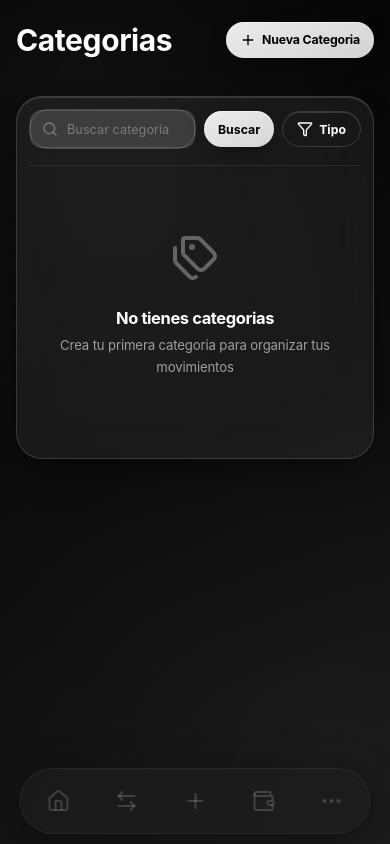
After one commit to jacoboarriaga/Gastari, a Flask app: page /categories/ in a window 390 px wide. The commit adds this page. Run offline with Flask 3, Linux system fonts and the light colour scheme; the visitor is signed in with stand-in values (Sample User, id 1); data that the repository does not hold is empty.

Commit message:
Liquid Glass monocromo para mobile + categorias gestionables

```diff
--- a/app/__init__.py
+++ b/app/__init__.py
@@ -32,6 +32,7 @@ def create_app(config_name="default"):
         reports_bp,
         debts_bp,
         budgets_bp,
+        categories_bp,
         settings_bp,
         api_bp,
     )
@@ -43,6 +44,7 @@ def create_app(config_name="default"):
     app.register_blueprint(reports_bp, url_prefix="/reports")
     app.register_blueprint(debts_bp, url_prefix="/debts")
     app.register_blueprint(budgets_bp, url_prefix="/budgets")
+    app.register_blueprint(categories_bp, url_prefix="/categories")
     app.register_blueprint(settings_bp, url_prefix="/settings")
     app.register_blueprint(api_bp, url_prefix="/api")
 
--- a/app/forms.py
+++ b/app/forms.py
@@ -1,5 +1,5 @@
 from flask_wtf import FlaskForm
-from wtforms import StringField, PasswordField, FloatField, SelectField, TextAreaField, DateField, BooleanField, IntegerField
+from wtforms import StringField, PasswordField, FloatField, SelectField, TextAreaField, DateField, BooleanField, IntegerField, SubmitField
 from wtforms.validators import DataRequired, Email, Length, EqualTo, NumberRange, Optional
 from email_validator import validate_email
 
@@ -82,8 +82,7 @@ class CategoryForm(FlaskForm):
     category_type = SelectField(
         "Tipo", choices=[("income", "Ingreso"), ("expense", "Gasto")], validators=[DataRequired()]
     )
-    icon = StringField("Icono", default="tag")
-    color = StringField("Color", default="#6366F1")
+    submit = SubmitField("Guardar")
 
 
 class DebtForm(FlaskForm):
--- a/app/routes/__init__.py
+++ b/app/routes/__init__.py
@@ -7,6 +7,7 @@ transactions_bp = Blueprint("transactions", __name__)
 reports_bp = Blueprint("reports", __name__)
 debts_bp = Blueprint("debts", __name__)
 budgets_bp = Blueprint("budgets", __name__)
+categories_bp = Blueprint("categories", __name__)
 settings_bp = Blueprint("settings", __name__)
 api_bp = Blueprint("api", __name__)
 
@@ -17,5 +18,6 @@ from app.routes import transactions_views  # noqa
 from app.routes import reports_views  # noqa
 from app.routes import debts_views  # noqa
 from app.routes import budgets_views  # noqa
+from app.routes import categories_views  # noqa
 from app.routes import settings_views  # noqa
 from app.routes import api_views  # noqa
--- /dev/null
+++ b/app/routes/categories_views.py
@@ -0,0 +1,71 @@
+from flask import render_template, redirect, url_for, flash, request
+from flask_login import login_required, current_user
+from app import db
+from app.models import Category
+from app.forms import CategoryForm
+from app.routes import categories_bp
+
+
+@categories_bp.route("/")
+@login_required
+def index():
+    q = request.args.get("q", "").strip()
+    category_type = request.args.get("type", "")
+
+    query = Category.query.filter_by(user_id=current_user.id)
+
+    if category_type in ("income", "expense"):
+        query = query.filter_by(category_type=category_type)
+
+    if q:
+        query = query.filter(Category.name.ilike(f"%{q}%"))
+
+    categories = query.order_by(Category.category_type, Category.name).all()
+
+    return render_template(
+        "categories/index.html",
+        categories=categories,
+        search_query=q,
+        category_type=category_type,
+    )
+
+
+@categories_bp.route("/add", methods=["GET", "POST"])
+@login_required
+def add():
+    form = CategoryForm()
+    if form.validate_on_submit():
+        cat = Category(
+            user_id=current_user.id,
+            name=form.name.data.strip(),
+            category_type=form.category_type.data,
+        )
+        db.session.add(cat)
+        db.session.commit()
+        flash("Categoria creada.", "success")
+        return redirect(url_for("categories.index"))
+    return render_template("categories/add.html", form=form)
+
+
+@categories_bp.route("/<int:id>/edit", methods=["GET", "POST"])
+@login_required
+def edit(id):
+    cat = Category.query.filter_by(id=id, user_id=current_user.id).first_or_404()
+    form = CategoryForm(obj=cat)
+    if form.validate_on_submit():
+        cat.name = form.name.data.strip()
+        cat.category_type = form.category_type.data
+        db.session.commit()
+        flash("Categoria actualizada.", "success")
+        return redirect(url_for("categories.index"))
+    return render_template("categories/edit.html", form=form, category=cat)
+
+
+@categories_bp.route("/<int:id>/delete", methods=["POST"])
+@login_required
+def delete(id):
+    cat = Category.query.filter_by(id=id, user_id=current_user.id).first_or_404()
+    db.session.delete(cat)
+    db.session.commit()
+    flash("Categoria eliminada.", "success")
+    return redirect(url_for("categories.index"))
--- /dev/null
+++ b/app/static/css/mobile-glass.css
@@ -0,0 +1,342 @@
+/* ================================================
+   GASTARI MOBILE — Liquid Glass Monocromo
+   iOS-native glass style for screens <= 768px
+   Cero hue: solo blanco, negro y rgba(255,255,255,a)
+   ================================================ */
+
+@media (max-width: 768px) {
+
+    /* ---- Design tokens (forced dark glass) ---- */
+    :root, :root[data-theme="light"], :root[data-theme="dark"] {
+        --primary: #ffffff;
+        --primary-hover: #ffffff;
+        --primary-light: #161616;
+        --primary-text: #000000;
+        --bg-body: #000000;
+        --bg-card: rgba(255,255,255,0.06);
+        --bg-sidebar: #000000;
+        --bg-input: rgba(255,255,255,0.08);
+        --bg-hover: rgba(255,255,255,0.10);
+        --bg-active: rgba(255,255,255,0.16);
+        --text-primary: #ffffff;
+        --text-secondary: rgba(255,255,255,0.58);
+        --text-muted: rgba(255,255,255,0.32);
+        --text-sidebar: rgba(255,255,255,0.58);
+        --text-sidebar-active: #ffffff;
+        --border: rgba(255,255,255,0.14);
+        --border-light: rgba(255,255,255,0.08);
+        --green: #ffffff;
+        --green-bg: rgba(255,255,255,0.08);
+        --red: #ffffff;
+        --red-bg: rgba(255,255,255,0.08);
+        --blue: #ffffff;
+        --blue-bg: rgba(255,255,255,0.08);
+        --purple: #ffffff;
+        --purple-bg: rgba(255,255,255,0.08);
+        --amber: #ffffff;
+        --amber-bg: rgba(255,255,255,0.08);
+        --indigo: #ffffff;
+        --radius: 18px;
+        --radius-sm: 12px;
+        --radius-lg: 26px;
+        --shadow: 0 1px 0 rgba(255,255,255,0.06) inset;
+        --shadow-md: 0 12px 32px -12px rgba(0,0,0,0.7);
+        --shadow-lg: 0 18px 40px -18px rgba(0,0,0,0.85);
+        --glass-bg: rgba(255,255,255,0.06);
+        --glass-border: rgba(255,255,255,0.14);
+        --chart-grid: rgba(255,255,255,0.08);
+        --chart-fill: rgba(255,255,255,0.12);
+        --chart-line: rgba(255,255,255,0.7);
+        --chart-line-subtle: rgba(255,255,255,0.3);
+    }
+
+    /* ---- Tipografia del sistema ---- */
+    body {
+        font-family: -apple-system, BlinkMacSystemFont, "SF Pro Text", "SF Pro Display", system-ui, sans-serif;
+        letter-spacing: -0.01em;
+        background:
+            radial-gradient(circle at 18% 8%, rgba(255,255,255,0.05), transparent 45%),
+            radial-gradient(circle at 85% 90%, rgba(255,255,255,0.03), transparent 45%),
+            linear-gradient(160deg, #000000, #0a0a0a 40%, #161616);
+    }
+    h1, h2, h3, .page-title {
+        font-weight: 750;
+        letter-spacing: -0.4px;
+    }
+    .page-title { font-size: 30px; }
+    .card-header h3 { font-weight: 700; }
+
+    /* ---- Glass base: tarjetas ---- */
+    .summary-card, .section-card, .chart-card, .form-card,
+    .account-card, .modal-card, .bottom-sheet, .toast {
+        position: relative;
+        border-radius: var(--radius-lg);
+        background: rgba(255,255,255,0.06);
+        -webkit-backdrop-filter: blur(22px) saturate(120%);
+        backdrop-filter: blur(22px) saturate(120%);
+        border: 1px solid rgba(255,255,255,0.14);
+        box-shadow:
+            0 1px 0 rgba(255,255,255,0.14) inset,
+            0 18px 40px -18px rgba(0,0,0,0.7);
+        overflow: hidden;
+        isolation: isolate;
+    }
+
+    /* Highlight especular (la firma del estilo) */
+    .summary-card::before, .section-card::before, .chart-card::before,
+    .form-card::before, .account-card::before, .modal-card::before,
+    .bottom-sheet::before, .toast::before {
+        content: "";
+        position: absolute;
+        inset: 0;
+        z-index: 0;
+        background: radial-gradient(220px circle at var(--mx,50%) var(--my,0%),
+            rgba(255,255,255,0.35), rgba(255,255,255,0.05) 40%, transparent 65%);
+        opacity: 0;
+        transition: opacity 0.35s ease;
+        pointer-events: none;
+    }
+    .summary-card:hover::before, .section-card:hover::before,
+    .chart-card:hover::before, .form-card:hover::before,
+    .account-card:hover::before, .modal-card:hover::before,
+    .summary-card:active::before, .section-card:active::before,
+    .chart-card:active::before, .form-card:active::before,
+    .account-card:active::before {
+        opacity: 1;
+    }
+
+    /* Contenido por encima del sheen */
+    .summary-card > *, .section-card > *, .chart-card > *,
+    .form-card > *, .account-card > *, .modal-card > *,
+    .bottom-sheet > *, .toast > * {
+        position: relative;
+        z-index: 1;
+    }
+
+    /* ---- Botones (glass pills) ---- */
+    .btn {
+        border-radius: var(--radius-pill, 100px);
+        font-weight: 650;
+        background: rgba(255,255,255,0.10);
+        border: 1px solid rgba(255,255,255,0.14);
+        color: #ffffff;
+        box-shadow: 0 1px 0 rgba(255,255,255,0.14) inset;
+    }
+    .btn-primary {
+        background: linear-gradient(155deg, rgba(255,255,255,0.92), rgba(255,255,255,0.82));
+        color: #000000;
+        border: none;
+        box-shadow: 0 1px 0 rgba(255,255,255,0.5) inset, 0 8px 24px -10px rgba(0,0,0,0.8);
+    }
+    .btn-ghost {
+        background: transparent;
+        border: 1px solid rgba(255,255,255,0.14);
+        color: #ffffff;
+    }
+    .btn-sm { border-radius: var(--radius-pill, 100px); }
+
+    /* ---- Inputs / search (glass fields) ---- */
+    .form-input {
+        background: rgba(255,255,255,0.08);
+        border: 1px solid rgba(255,255,255,0.14);
+        border-radius: var(--radius-sm);
+        color: #ffffff;
+    }
+    .form-input::placeholder { color: rgba(255,255,255,0.32); }
+    .form-input:focus {
+        border-color: rgba(255,255,255,0.4);
+        box-shadow: 0 0 0 4px rgba(255,255,255,0.08);
+        background: rgba(255,255,255,0.10);
+    }
+    select.form-input option { background: #1a1a1a; color: #ffffff; }
+    .search-bar {
+        background: rgba(255,255,255,0.08);
+        border: 1px solid rgba(255,255,255,0.14);
+        border-radius: var(--radius-pill, 100px);
+    }
+    .search-bar-icon { color: rgba(255,255,255,0.32); }
+
+    /* ---- Filters ---- */
+    .filter-panel {
+        background: rgba(255,255,255,0.06);
+        border: 1px solid rgba(255,255,255,0.14);
+        border-radius: var(--radius-md, 18px);
+        -webkit-backdrop-filter: blur(22px) saturate(120%);
+        backdrop-filter: blur(22px) saturate(120%);
+    }
+    .filter-pill {
+        border: 1px solid rgba(255,255,255,0.14);
+        color: rgba(255,255,255,0.58);
+        background: transparent;
+        border-radius: var(--radius-pill, 100px);
+        font-weight: 600;
+    }
+    .filter-pill.active {
+        background: #ffffff;
+        color: #000000;
+        border-color: #ffffff;
+        font-weight: 700;
+    }
+
+    /* ---- Montos: jerarquia por peso, no por color ---- */
+    .amt-pos { color: var(--ink-strong, #ffffff); font-weight: 750; }
+    .amt-neg { color: var(--ink-muted, rgba(255,255,255,0.5)); font-weight: 600; }
+    .amt-neutral { color: var(--text-1, #ffffff); font-weight: 700; }
+
+    .td-amount, .transaction-amount, .account-balance { font-variant-numeric: tabular-nums; }
+
+    /* ---- Lista de movimientos ---- */
+    .section-card { padding: 12px; }
+    .table-row {
+        border: 1px solid rgba(255,255,255,0.08);
+        background: rgba(255,255,255,0.04);
+        border-radius: var(--radius-md, 18px);
+        margin-bottom: 8px;
+    }
+    .transaction-item, .account-item, .cat-item {
+        border-radius: var(--radius-md, 18px);
+        background: rgba(255,255,255,0.04);
+        border: 1px solid rgba(255,255,255,0.08);
+        margin-bottom: 6px;
+    }
+    .cat-list { display: flex; flex-direction: column; gap: 6px; padding: 4px; }
+    .cat-item {
+        display: flex; align-items: center; justify-content: space-between;
+        padding: 12px 14px;
+    }
+    .cat-info { display: flex; align-items: center; gap: 12px; }
+    .cat-icon {
+        width: 38px; height: 38px; border-radius: 12px;
+        background: rgba(255,255,255,0.08);
+        display: flex; align-items: center; justify-content: center;
+    }
+    .cat-icon svg { width: 18px; height: 18px; }
+    .cat-name { font-weight: 650; color: #ffffff; display: block; }
+    .cat-type { font-size: 0.72rem; font-weight: 600; color: rgba(255,255,255,0.38); }
+    .cat-actions { display: flex; align-items: center; gap: 4px; }
+
+    /* ---- Summary cards ---- */
+    .summary-card { padding: 16px; }
+    .card-value { font-weight: 750; color: #ffffff; letter-spacing: -0.02em; }
+    .card-label { font-weight: 600; color: rgba(255,255,255,0.58); }
+    .card-icon {
+        background: rgba(255,255,255,0.08);
+        border: 1px solid rgba(255,255,255,0.10);
+    }
+
+    /* ---- Iconos de accion ---- */
+    .btn-icon {
+        border: 1px solid rgba(255,255,255,0.14);
+        background: rgba(255,255,255,0.06);
+        border-radius: 10px;
+    }
+
+    /* ---- Badges ---- */
+    .badge {
+        background: rgba(255,255,255,0.10);
+        color: rgba(255,255,255,0.72);
+        font-weight: 650;
+        border: 1px solid rgba(255,255,255,0.14);
+    }
+
+    /* ---- Progress bars ---- */
+    .progress-bar { background: rgba(255,255,255,0.10); border-radius: 100px; }
+    .progress-fill { background: #ffffff; }
+
+    /* ---- Tab bar flotante (Liquid Glass) ---- */
+    .bottom-nav {
+        display: block;
+        bottom: max(10px, env(safe-area-inset-bottom, 10px));
+        left: 50%;
+        transform: translateX(-50%);
+        width: 90%;
+        max-width: 500px;
+        padding: 6px;
+        border-radius: var(--radius-pill, 100px);
+        background: rgba(255,255,255,0.08);
+        border: 1px solid rgba(255,255,255,0.14);
+        -webkit-backdrop-filter: blur(24px) saturate(120%);
+        backdrop-filter: blur(24px) saturate(120%);
+        box-shadow:
+            0 1px 0 rgba(255,255,255,0.14) inset,
+            0 12px 32px -12px rgba(0,0,0,0.8);
+    }
+    .bottom-nav-inner { gap: 4px; justify-content: space-around; }
+    .bottom-nav-item {
+        height: 52px;
+        border-radius: var(--radius-pill, 100px);
+        color: rgba(255,255,255,0.32);
+    }
+    .bottom-nav-item svg { width: 24px; height: 24px; opacity: 0.55; }
+    .bottom-nav-item.active { color: #ffffff; }
+    .bottom-nav-item.active svg { opacity: 1; transform: none; }
+    .bottom-nav-item > i, .bottom-nav-item > svg { position: relative; z-index: 1; }
+    .bottom-nav-item::before {
+        content: "";
+        position: absolute;
+        inset: 3px 6px;
+        border-radius: var(--radius-pill, 100px);
+        background: linear-gradient(155deg, rgba(255,255,255,0.22), rgba(255,255,255,0.06));
+        box-shadow:
+            0 1px 0 rgba(255,255,255,0.35) inset,
+            0 6px 16px -6px rgba(0,0,0,0.6);
+        opacity: 0;
+        transition: opacity 0.25s ease;
+        z-index: 0;
+    }
+    .bottom-nav-item.active::before { opacity: 1; }
+    .bottom-nav-item.active::after { display: none; }
+
+    /* ---- Bottom sheet ---- */
+    .bottom-sheet {
+        border-radius: var(--radius-lg);
+        background: rgba(20,20,20,0.72);
+        border: 1px solid rgba(255,255,255,0.14);
+        -webkit-backdrop-filter: blur(30px) saturate(120%);
+        backdrop-filter: blur(30px) saturate(120%);
+    }
+    .bottom-sheet-item { color: #ffffff; font-weight: 600; }
+    .bs-icon {
+        background: rgba(255,255,255,0.08);
+        border: 1px solid rgba(255,255,255,0.10);
+        border-radius: 12px;
+    }
+
+    /* ---- Empty states ---- */
+    .empty-state, .empty-state-sm { color: rgba(255,255,255,0.58); }
+    .empty-state h3 { color: #ffffff; font-weight: 700; }
+    .empty-icon { color: rgba(255,255,255,0.32); }
+
+    /* ---- Settings ---- */
+    .settings-section {
+        border-radius: var(--radius-lg);
+        background: rgba(255,255,255,0.06);
+        border: 1px solid rgba(255,255,255,0.14);
+        -webkit-backdrop-filter: blur(22px) saturate(120%);
+        backdrop-filter: blur(22px) saturate(120%);
+        position: relative;
+        overflow: hidden;
+    }
+    .settings-section-header h3 { color: #ffffff; font-weight: 700; }
+    .settings-section-header p { color: rgba(255,255,255,0.58); }
+    .settings-section-header i { color: rgba(255,255,255,0.72); }
+    .form-hint { color: rgba(255,255,255,0.38); }
+    .checkbox-label { color: #ffffff; }
+
+    /* ---- Pagination ---- */
+    .pagination .page-info { color: rgba(255,255,255,0.38); font-weight: 600; }
+
+    /* ---- Toasts (glass) ---- */
+    .toast {
+        background: rgba(30,30,30,0.72);
+        -webkit-backdrop-filter: blur(30px) saturate(120%);
+        backdrop-filter: blur(30px) saturate(120%);
+        border: 1px solid rgba(255,255,255,0.14);
+        color: #ffffff;
+    }
+    .toast-close { color: rgba(255,255,255,0.58); }
+
+    /* ---- Top bar ---- */
+    .top-bar { background: transparent; }
+    .page-title { color: #ffffff; }
+}
--- a/app/static/js/app.js
+++ b/app/static/js/app.js
@@ -209,3 +209,24 @@ window.matchMedia('(prefers-color-scheme: dark)').addEventListener('change', fun
         }
     });
 })();
+
+// --- Liquid Glass (mobile): force dark theme + specular highlight ---
+(function() {
+    var isMobileNow = window.matchMedia('(max-width: 768px)').matches;
+    if (!isMobileNow) return;
+
+    // Force dark so charts render dark glass too
+    document.documentElement.setAttribute('data-theme', 'dark');
+
+    // Specular highlight follow pointer
+    var glassEls = document.querySelectorAll(
+        '.summary-card, .section-card, .chart-card, .form-card, .account-card, .modal-card, .bottom-sheet, .settings-section'
+    );
+    glassEls.forEach(function(el) {
+        el.addEventListener('pointermove', function(e) {
+            var r = el.getBoundingClientRect();
+            el.style.setProperty('--mx', ((e.clientX - r.left) / r.width * 100) + '%');
+            el.style.setProperty('--my', ((e.clientY - r.top) / r.height * 100) + '%');
+        });
+    });
+})();
--- a/app/static/sw.js
+++ b/app/static/sw.js
@@ -1,7 +1,8 @@
-const CACHE = 'gastari-v1';
+const CACHE = 'gastari-v2';
 const urlsToCache = [
   '/',
   '/static/css/style.css',
+  '/static/css/mobile-glass.css',
   '/static/js/app.js',
 ];
 
--- a/app/templates/base.html
+++ b/app/templates/base.html
@@ -13,6 +13,7 @@
     <script src="https://unpkg.com/lucide@latest"></script>
     <script src="https://cdn.jsdelivr.net/npm/chart.js@4"></script>
     <link rel="stylesheet" href="{{ url_for('static', filename='css/style.css') }}">
+    <link rel="stylesheet" href="{{ url_for('static', filename='css/mobile-glass.css') }}">
     <link rel="manifest" href="{{ url_for('static', filename='manifest.json') }}">
     <link rel="icon" type="image/png" href="{{ url_for('static', filename='icons/favicon.png') }}">
     <link rel="shortcut icon" href="{{ url_for('static', filename='icons/favicon.ico') }}">
@@ -57,6 +58,10 @@
             <a href="{{ url_for('debts.index') }}" class="nav-item {% if 'debt' in request.endpoint %}active{% endif %}">
                 <i data-lucide="credit-card"></i>
                 <span>Deudas</span>
+            </a>
+            <a href="{{ url_for('categories.index') }}" class="nav-item {% if 'categorie' in request.endpoint %}active{% endif %}">
+                <i data-lucide="tags"></i>
+                <span>Categorias</span>
             </a>
         </nav>
         <div class="sidebar-footer">
@@ -150,6 +155,10 @@
             <div class="bs-icon"><i data-lucide="settings"></i></div>
             <span>Configuraci&oacute;n</span>
         </a>
+        <a href="{{ url_for('categories.index') }}" class="bottom-sheet-item">
+            <div class="bs-icon"><i data-lucide="tags"></i></div>
+            <span>Categorias</span>
+        </a>
     </div>
 
     {% else %}
--- /dev/null
+++ b/app/templates/categories/index.html
@@ -0,0 +1,64 @@
+{% extends "base.html" %}
+{% block title %}Gastari - Categorias{% endblock %}
+{% block page_title %}Categorias{% endblock %}
+
+{% block top_actions %}
+<a href="{{ url_for('categories.add') }}" class="btn btn-primary btn-sm"><i data-lucide="plus"></i> Nueva Categoria</a>
+{% endblock %}
+
+{% block content %}
+<div class="section-card">
+    <form method="GET">
+        <div class="card-toolbar">
+            <div class="search-row">
+                <div class="search-bar">
+                    <i data-lucide="search" class="search-bar-icon"></i>
+                    <input type="search" name="q" class="form-input form-input-sm" placeholder="Buscar categorias..." value="{{ search_query or '' }}">
+                </div>
+                <button type="submit" class="btn btn-primary btn-sm">Buscar</button>
+                <button type="button" class="btn btn-ghost btn-sm" onclick="toggleFilterPanel()">
+                    <i data-lucide="filter"></i> Tipo
+                </button>
+            </div>
+            <div class="filter-panel" id="filterPanel" style="display:none">
+                <div class="filters-form">
+                    <div class="filter-group">
+                        <a href="{{ url_for('categories.index') }}{% if search_query %}?q={{ search_query }}{% endif %}" class="filter-pill {% if not category_type %}active{% endif %}">Todas</a>
+                        <a href="?type=expense{% if search_query %}&q={{ search_query }}{% endif %}" class="filter-pill {% if category_type == 'expense' %}active{% endif %}">Gasto</a>
+                        <a href="?type=income{% if search_query %}&q={{ search_query }}{% endif %}" class="filter-pill {% if category_type == 'income' %}active{% endif %}">Ingreso</a>
+                    </div>
+                </div>
+            </div>
+        </div>
+    </form>
+
+    <div class="cat-list">
+        {% for cat in categories %}
+        <div class="cat-item">
+            <div class="cat-info">
+                <div class="cat-icon">
+                    <i data-lucide="{% if cat.category_type == 'income' %}trending-up{% else %}trending-down{% endif %}"></i>
+                </div>
+                <div>
+                    <span class="cat-name">{{ cat.name }}</span>
+                    <span class="cat-type">{{ 'Ingreso' if cat.category_type == 'income' else 'Gasto' }}</span>
+                </div>
+            </div>
+            <div class="cat-actions">
+                <a href="{{ url_for('categories.edit', id=cat.id) }}" class="btn-icon"><i data-lucide="pencil"></i></a>
+                <form method="POST" action="{{ url_for('categories.delete', id=cat.id) }}" class="inline-form" onsubmit="return confirm('Eliminar categoria? Las transacciones existentes no se veran afectadas.')">
+                    <input type="hidden" name="csrf_token" value="{{ csrf_token() }}">
+                    <button type="submit" class="btn-icon"><i data-lucide="trash-2"></i></button>
+                </form>
+            </div>
+        </div>
+        {% else %}
+        <div class="empty-state">
+            <i data-lucide="tags" class="empty-icon"></i>
+            <h3>No tienes categorias</h3>
+            <p>Crea tu primera categoria para organizar tus movimientos</p>
+        </div>
+        {% endfor %}
+    </div>
+</div>
+{% endblock %}
--- a/app/templates/dashboard/index.html
+++ b/app/templates/dashboard/index.html
@@ -103,7 +103,7 @@
                     <span class="transaction-desc">{{ t.description or (t.category.name if t.category else 'Sin descripcion') }}</span>
                     <span class="transaction-date">{{ t.date.strftime('%d %b') }}</span>
                 </div>
-                <span class="transaction-amount">
+                <span class="transaction-amount {% if t.transaction_type == 'income' %}amt-pos{% elif t.transaction_type == 'expense' %}amt-neg{% else %}amt-neutral{% endif %}">
                     {% if t.transaction_type == 'income' %}+{% elif t.transaction_type == 'expense' %}-{% endif %}${{ "{:,.2f}".format(t.amount) }}
                 </span>
             </div>
--- a/app/templates/transactions/index.html
+++ b/app/templates/transactions/index.html
@@ -60,7 +60,7 @@
             </span>
             <span class="td-cat">{% if t.category %}{{ t.category.name }}{% else %}-{% endif %}</span>
             <span class="td-account">{{ t.account.name }}</span>
-            <span class="td-amount">
+            <span class="td-amount {% if t.transaction_type == 'income' %}amt-pos{% elif t.transaction_type == 'expense' %}amt-neg{% else %}amt-neutral{% endif %}">
                 {% if t.transaction_type == 'income' %}+{% elif t.transaction_type == 'expense' %}-{% endif %}${{ "{:,.2f}".format(t.amount) }}
             </span>
             <span class="td-actions">
```
Also changed, not shown: app/templates/categories/add.html (added, +25 -0 lines), app/templates/categories/edit.html (added, +25 -0 lines).
